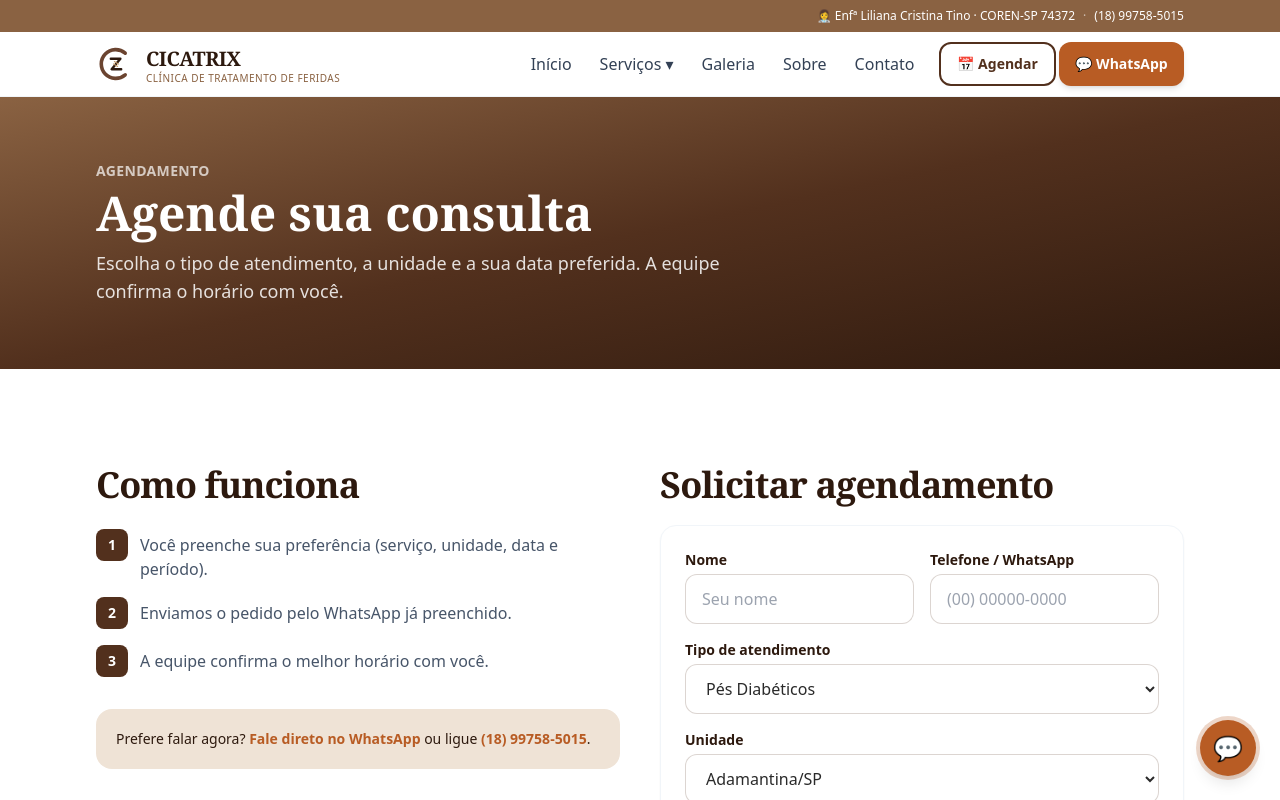
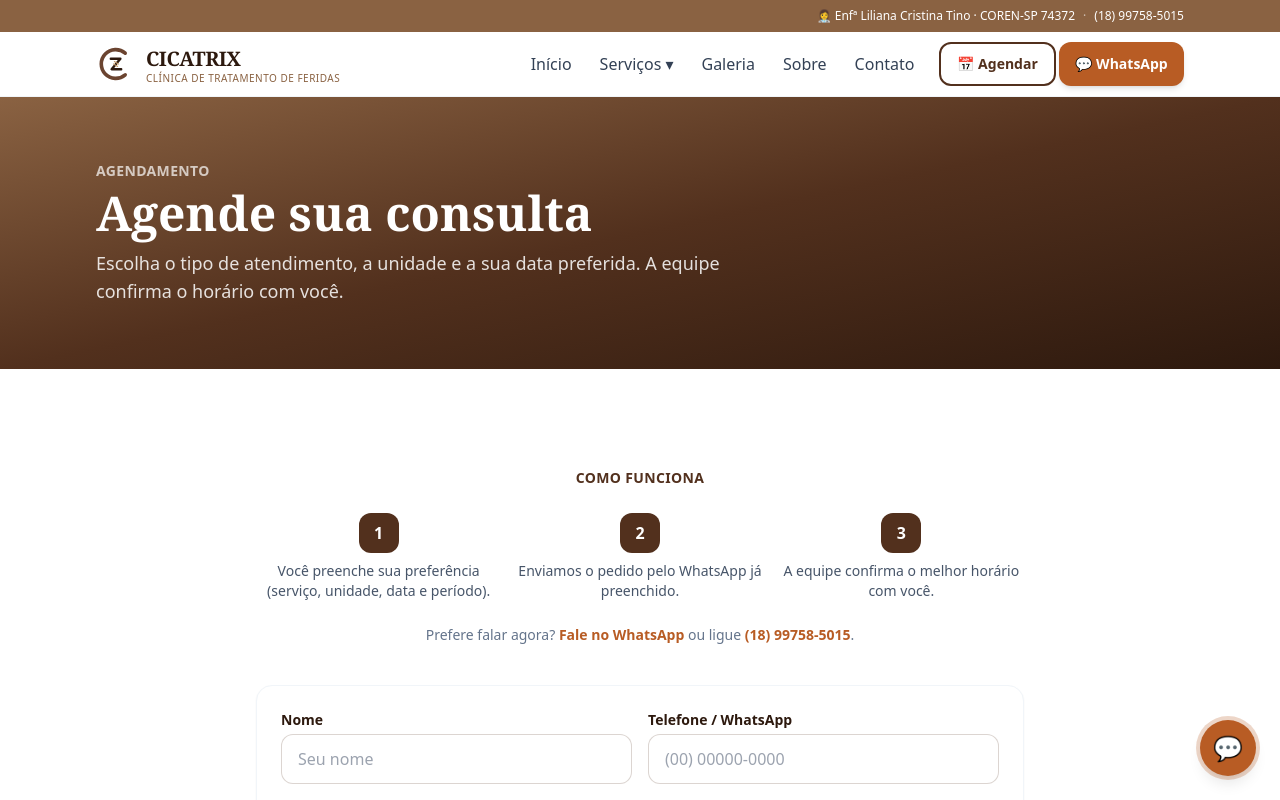
Before and after one commit to aaellondrina-cpu/clinica-feridas, a Next.js app: page /agendar in a window 1280 px wide. Shown: the top 800 px of the page. Built offline with nearby package versions, Linux system fonts and the light colour scheme.

Commit message:
feat: infra de agenda online (Calendly embed) em /agendar — ativa via CALENDLY_URL; mantem formulario WhatsApp como fallback

```diff
--- a/app/agendar/page.tsx
+++ b/app/agendar/page.tsx
@@ -1,13 +1,26 @@
-import { SITE, buildMetadata, whatsappHref } from "@/lib/metadata";
+import { SITE, buildMetadata, whatsappHref, CALENDLY_URL } from "@/lib/metadata";
 import AgendamentoForm from "@/components/AgendamentoForm";
+import CalendlyEmbed from "@/components/CalendlyEmbed";
 import Reveal from "@/components/Reveal";
 
 export const metadata = buildMetadata({
   title: "Agendar Consulta",
-  description: `Agende sua consulta na ${SITE.nome} — tratamento de feridas crônicas em Adamantina e Osvaldo Cruz/SP. Escolha serviço, unidade e data; a equipe confirma o horário.`,
+  description: `Agende sua consulta na ${SITE.nome} — tratamento de feridas crônicas em Adamantina e Osvaldo Cruz/SP. Veja os horários disponíveis e reserve online.`,
   path: "/agendar/",
   imageLabel: "Agendar Consulta",
 });
+
+const passos = CALENDLY_URL
+  ? [
+      "Escolha um dia com horário livre no calendário abaixo.",
+      "Selecione o horário e confirme seus dados.",
+      "Pronto! Você recebe a confirmação e um lembrete.",
+    ]
+  : [
+      "Você preenche sua preferência (serviço, unidade, data e período).",
+      "Enviamos o pedido pelo WhatsApp já preenchido.",
+      "A equipe confirma o melhor horário com você.",
+    ];
 
 export default function AgendarPage() {
   return (
@@ -18,45 +31,38 @@ export default function AgendarPage() {
             <p className="text-sm font-semibold uppercase tracking-wide text-white/70">Agendamento</p>
             <h1 className="mt-2 font-display text-4xl font-bold text-white sm:text-5xl">Agende sua consulta</h1>
             <p className="mt-3 max-w-2xl text-lg text-white/85">
-              Escolha o tipo de atendimento, a unidade e a sua data preferida. A equipe confirma o horário com você.
+              {CALENDLY_URL
+                ? "Veja os dias e horários disponíveis e reserve o seu — rápido e online."
+                : "Escolha o tipo de atendimento, a unidade e a sua data preferida. A equipe confirma o horário com você."}
             </p>
           </Reveal>
         </div>
       </section>
 
       <section className="section">
-        <div className="container-base grid gap-10 lg:grid-cols-2">
+        <div className="container-base">
           <Reveal>
-            <div>
-              <h2 className="h-section">Como funciona</h2>
-              <ol className="mt-6 space-y-4">
-                {[
-                  "Você preenche sua preferência (serviço, unidade, data e período).",
-                  "Enviamos o pedido pelo WhatsApp já preenchido.",
-                  "A equipe confirma o melhor horário com você.",
-                ].map((t, i) => (
-                  <li key={i} className="flex items-start gap-3">
-                    <span className="flex h-8 w-8 shrink-0 items-center justify-center rounded-lg bg-primary text-sm font-bold text-white">{i + 1}</span>
-                    <span className="pt-1 text-base text-slate-600">{t}</span>
-                  </li>
+            <div className="mx-auto max-w-3xl text-center">
+              <span className="text-sm font-bold uppercase tracking-wide text-primary">Como funciona</span>
+              <div className="mt-6 grid gap-4 sm:grid-cols-3">
+                {passos.map((t, i) => (
+                  <div key={i} className="flex flex-col items-center gap-2">
+                    <span className="flex h-10 w-10 items-center justify-center rounded-xl bg-primary text-base font-bold text-white">{i + 1}</span>
+                    <span className="text-sm text-slate-600">{t}</span>
+                  </div>
                 ))}
-              </ol>
-              <div className="mt-8 rounded-2xl bg-primary-light p-5">
-                <p className="text-sm text-neutro-escuro">
-                  Prefere falar agora?{" "}
-                  <a href={whatsappHref()} target="_blank" rel="noopener" className="font-semibold text-secondary">Fale direto no WhatsApp</a>{" "}
-                  ou ligue <a href={`tel:+55${SITE.whatsapp.slice(2)}`} className="font-semibold text-secondary">{SITE.telefone}</a>.
-                </p>
               </div>
+              <p className="mt-6 text-sm text-slate-500">
+                Prefere falar agora?{" "}
+                <a href={whatsappHref()} target="_blank" rel="noopener" className="font-semibold text-secondary">Fale no WhatsApp</a>{" "}
+                ou ligue <a href={`tel:+55${SITE.whatsapp.slice(2)}`} className="font-semibold text-secondary">{SITE.telefone}</a>.
+              </p>
             </div>
           </Reveal>
 
-          <Reveal delay={0.1}>
-            <div>
-              <h2 className="h-section mb-5">Solicitar agendamento</h2>
-              <AgendamentoForm />
-            </div>
-          </Reveal>
+          <div className="mx-auto mt-10 max-w-3xl">
+            {CALENDLY_URL ? <CalendlyEmbed url={CALENDLY_URL} /> : <AgendamentoForm />}
+          </div>
         </div>
       </section>
     </>
--- /dev/null
+++ b/components/CalendlyEmbed.tsx
@@ -0,0 +1,26 @@
+"use client";
+
+// Calendário de agendamento (Calendly) embutido — a Liliana configura os dias/horas
+// livres no app do Calendly e o cliente vê os horários vagos e reserva aqui (estilo hotel).
+// Liga/desliga pelo CALENDLY_URL em lib/metadata.ts.
+import { useEffect } from "react";
+
+export default function CalendlyEmbed({ url }: { url: string }) {
+  useEffect(() => {
+    const src = "https://assets.calendly.com/assets/external/widget.js";
+    if (document.querySelector(`script[src="${src}"]`)) return;
+    const s = document.createElement("script");
+    s.src = src;
+    s.async = true;
+    document.body.appendChild(s);
+  }, []);
+
+  return (
+    <div
+      className="calendly-inline-widget overflow-hidden rounded-2xl border border-primary/15 bg-white shadow-sm"
+      data-url={`${url}?hide_gdpr_banner=1&primary_color=b85c24`}
+      style={{ minWidth: 320, height: 720 }}
+      data-testid="calendly"
+    />
+  );
+}
--- a/lib/metadata.ts
+++ b/lib/metadata.ts
@@ -31,6 +31,11 @@ export const SITE = {
   responsavelNome: "Liliana Cristina Tino",
   coren: "COREN-SP 74372",
 };
+
+// Agenda online (Calendly). Quando a Liliana criar a conta e mandar o link dela,
+// cole aqui (ex.: "https://calendly.com/liliana-cristina/consulta") e o calendário
+// "estilo hotel" aparece automaticamente em /agendar. Vazio = mostra o formulário.
+export const CALENDLY_URL: string = "";
 
 export function whatsappHref(mensagem?: string): string {
   const texto = mensagem || "Olá! Gostaria de informações sobre o tratamento de feridas na CICATRIX.";
```
